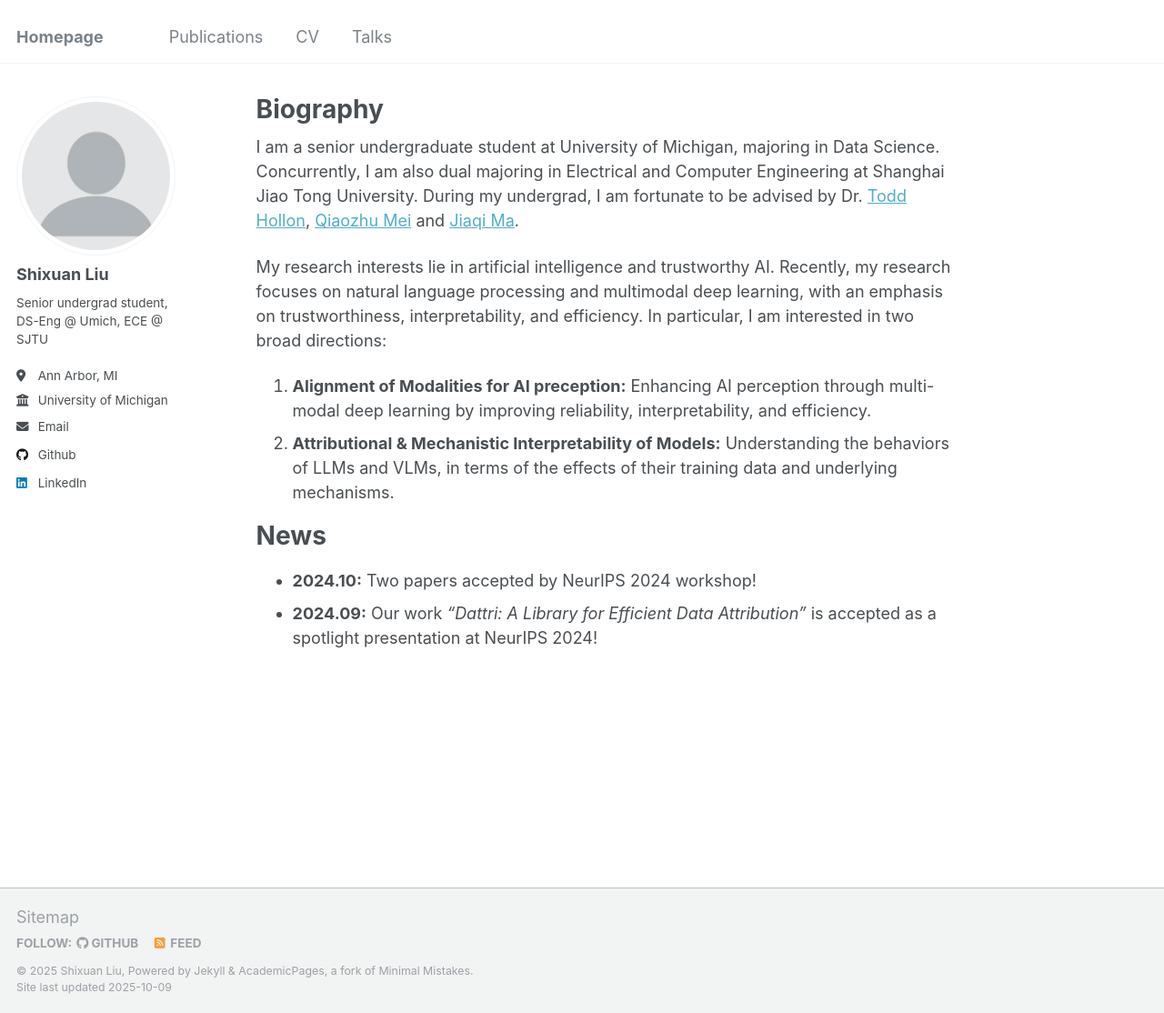
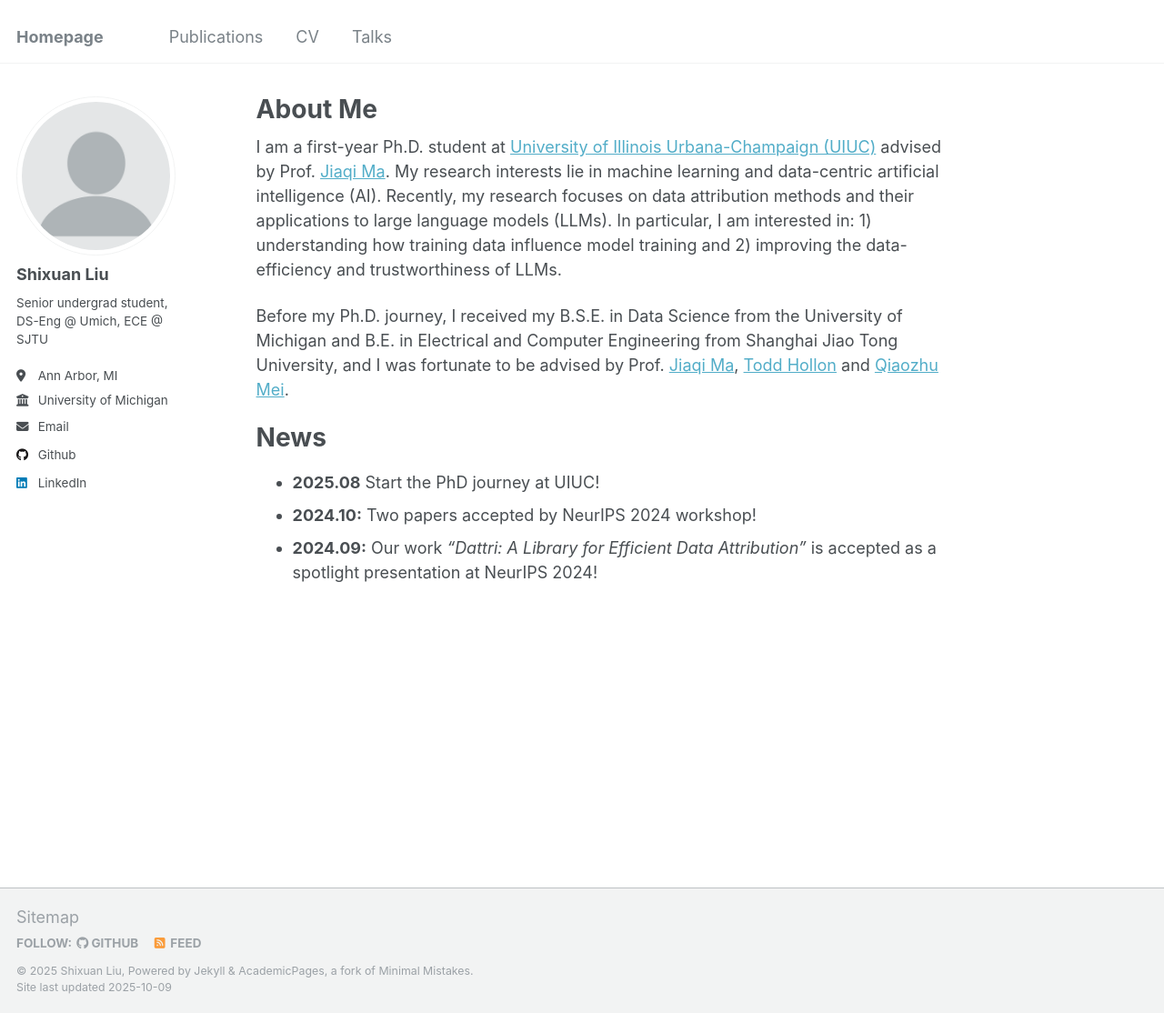
Before and after one commit to sx-liu/sx-liu.github.io, a Jekyll site: the page built from _pages/about.md, in a window 1280 px wide and 1114 px high. Shown: the whole window at 91% size. Built offline with Jekyll 4.4.1, drawn with Linux system fonts in a browser that asks for light colours.

Commit message:
Update homepage

```diff
--- a/_pages/about.md
+++ b/_pages/about.md
@@ -1,20 +1,26 @@
 ---
 permalink: /
-title: "Biography"
+title: "About Me"
 author_profile: true
 redirect_from:
   - /about/
   - /about.html
 ---
 
-I am a senior undergraduate student at University of Michigan, majoring in Data Science. Concurrently, I am also dual majoring in Electrical and Computer Engineering at Shanghai Jiao Tong University. During my undergrad, I am fortunate to be advised by Dr. [Todd Hollon](https://mlins.org/), [Qiaozhu Mei](https://umich-foreseer.github.io/) and [Jiaqi Ma](https://jiaqima.github.io/).
+I am a first-year Ph.D. student at [University of Illinois Urbana-Champaign (UIUC)](https://illinois.edu/) advised by Prof. [Jiaqi Ma](https://jiaqima.github.io/). My research interests lie in machine learning and data-centric artificial intelligence (AI). Recently, my research focuses
+on data attribution methods and their applications to large language models (LLMs). In particular, I am interested in: 1) understanding how training data influence model training and 2) improving the data-efficiency and trustworthiness of LLMs.
 
-My research interests lie in artificial intelligence and trustworthy AI. Recently, my research focuses on natural language processing and multimodal deep learning, with an emphasis on trustworthiness, interpretability, and efficiency. In particular, I am interested in two broad directions:
+Before my Ph.D. journey, I received my B.S.E. in Data Science from the University of Michigan and B.E. in Electrical and Computer Engineering from Shanghai Jiao Tong University, and I was fortunate to be advised by Prof. [Jiaqi Ma](https://jiaqima.github.io/), [Todd Hollon](https://mlins.org/) and [Qiaozhu Mei](https://umich-foreseer.github.io/).
+
+<!-- I am a senior undergraduate student at University of Michigan, majoring in Data Science. Concurrently, I am also dual majoring in Electrical and Computer Engineering at Shanghai Jiao Tong University. During my undergrad, I am fortunate to be advised by Dr. [Todd Hollon](https://mlins.org/), [Qiaozhu Mei](https://umich-foreseer.github.io/) and [Jiaqi Ma](https://jiaqima.github.io/). -->
+
+<!-- My research interests lie in artificial intelligence and trustworthy AI. Recently, my research focuses on natural language processing and multimodal deep learning, with an emphasis on trustworthiness, interpretability, and efficiency. In particular, I am interested in two broad directions:
 
 1. **Alignment of Modalities for AI preception:** Enhancing AI perception through multi-modal deep learning by improving reliability, interpretability, and efficiency.
-2. **Attributional & Mechanistic Interpretability of Models:** Understanding the behaviors of LLMs and VLMs, in terms of the effects of their training data and underlying mechanisms.
+2. **Attributional & Mechanistic Interpretability of Models:** Understanding the behaviors of LLMs and VLMs, in terms of the effects of their training data and underlying mechanisms. -->
 
 News
 ======
+- **2025.08** Start the PhD journey at UIUC!
 - **2024.10:** Two papers accepted by NeurIPS 2024 workshop!
 - **2024.09:** Our work _"Dattri: A Library for Efficient Data Attribution"_ is accepted as a spotlight presentation at NeurIPS 2024!
```
